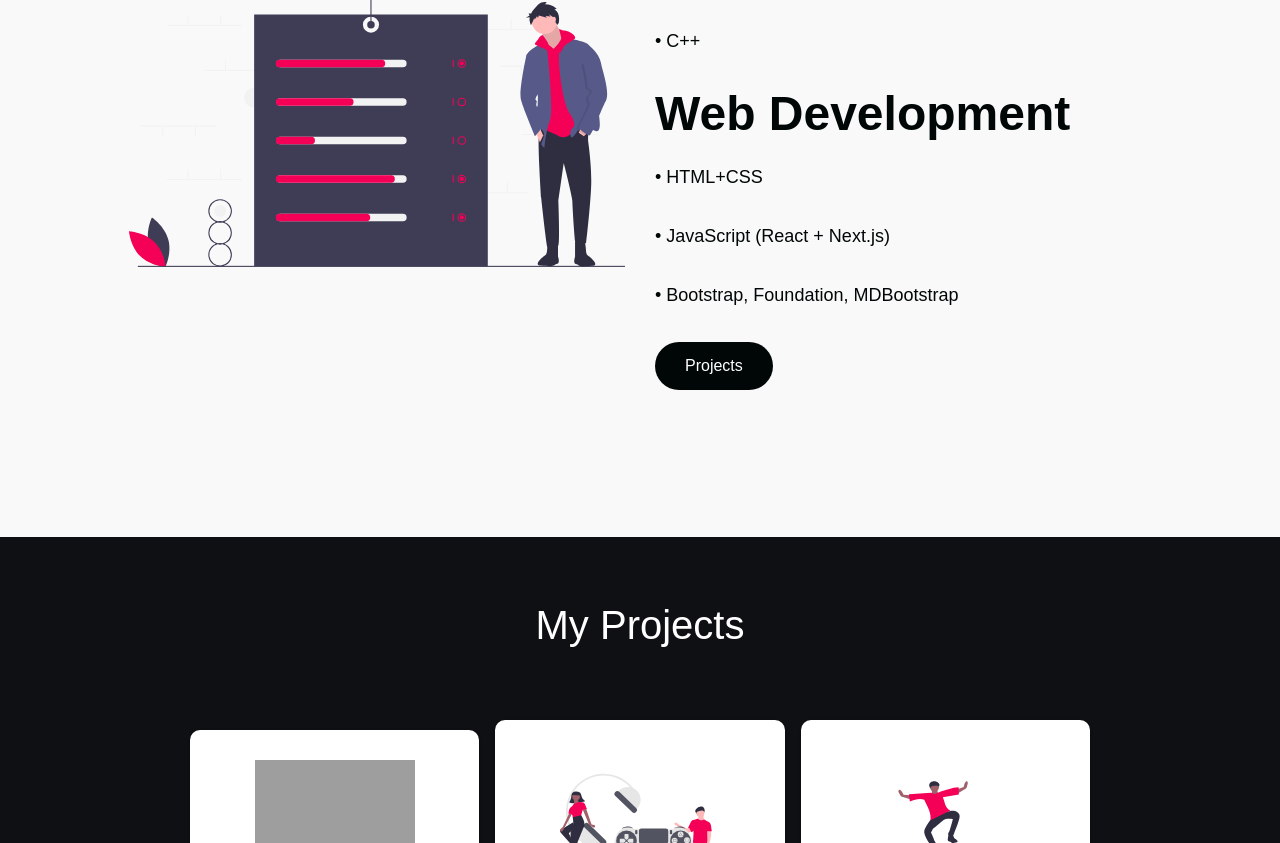
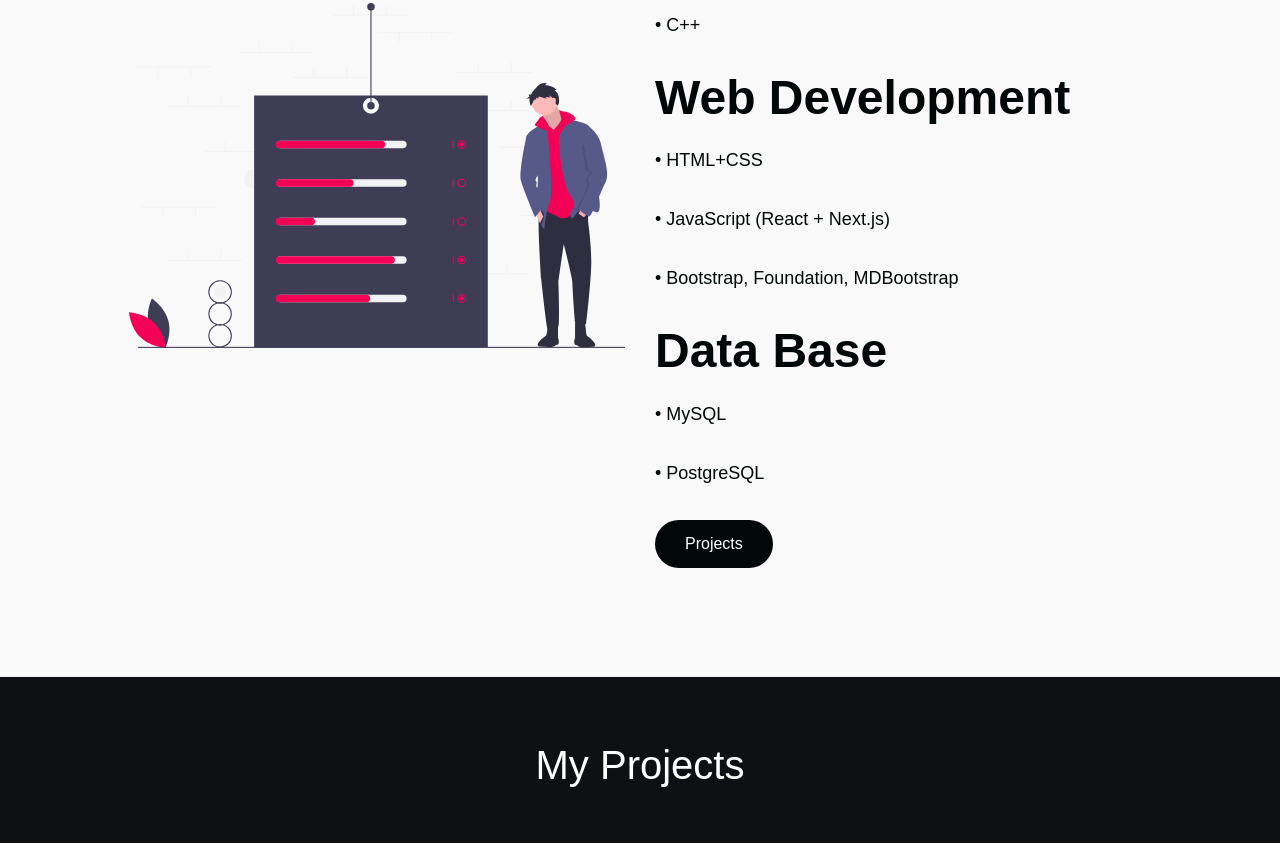
Before and after one commit to nikolaypleshkov/personal-website, a React (Create React App) app: page / in a window 1280 px wide. Shown: the part 2183-3026 px from the top of the page. Built offline with nearby package versions, Linux system fonts and the light colour scheme; grey boxes are pictures that could not be loaded; a web font is replaced by a local one.

Commit message:
fixed skill section

```diff
--- a/src/components/SkillsSection/data.js
+++ b/src/components/SkillsSection/data.js
@@ -12,6 +12,9 @@ export const skillsSection = {
     description4: '• HTML+CSS',
     description5: '• JavaScript (React + Next.js)',
     description6: '• Bootstrap, Foundation, MDBootstrap',
+    heading3: 'Data Base',
+    description7: '• MySQL',
+    description8: '• PostgreSQL',
     buttonLabel: 'Projects',
     imgStart: true,
     img: require('../../images/undraw_percentages_0rur.svg').default,
--- a/src/components/SkillsSection/index.js
+++ b/src/components/SkillsSection/index.js
@@ -11,7 +11,7 @@ import {Column1,
 
 import {SkillsRow,SkillsContainer, SkillsWrapper} from './skills-elements'
 import {Button} from '../Button'
-function SkillsSection({id,lightBg,lightText,darkText,imgStart,topLine,heading1,description1,description2,description3,heading2,description4,description5,description6,primary,dark,dark2,buttonLabel,img,alt}) {
+function SkillsSection({id,lightBg,lightText,darkText,imgStart,topLine,heading1,description1,description2,description3,heading2,description4,description5,description6,primary,dark,dark2,buttonLabel,img,alt,heading3,description7,description8}) {
     return (
         <SkillsContainer lightBg = {lightBg} id = {id}>
             <SkillsWrapper>
@@ -27,6 +27,9 @@ function SkillsSection({id,lightBg,lightText,darkText,imgStart,topLine,heading1,
                       <Subtitle darkText = {darkText}> {description4}</Subtitle>
                       <Subtitle darkText = {darkText}>{description5}</Subtitle>
                       <Subtitle darkText = {darkText}>{description6}</Subtitle>
+                      <Heading lightText = {lightText}>{heading3}</Heading>
+                      <Subtitle darkText = {darkText}> {description7}</Subtitle>
+                      <Subtitle darkText = {darkText}> {description8}</Subtitle>
                       <BtnWrap>
                              <Button to='projects' smooth={true} duration={500} spy={true} exacr="true" offset={-80} primary={primary ? 1 : 0} dark={dark ? 1 : 0} dark2={dark2 ? 1 : 0}>{buttonLabel}</Button>
                          </BtnWrap>
--- a/src/components/SkillsSection/skills-elements.js
+++ b/src/components/SkillsSection/skills-elements.js
@@ -3,7 +3,7 @@ import styled from 'styled-components'
 export const SkillsContainer = styled.div`
   color: #fff;
   background: ${({lightBg}) => (lightBg ? '#f9f9f9' : '#0f1014')};
-
+  height: 1000px;
   @media screen and (max-width: 768px){
       padding: 100px 0;
   }
@@ -25,6 +25,7 @@ export const SkillsRow = styled.div`
   display: grid;
   grid-auto-columns: minmax(auto, 1fr);
   align-items: center;
+  margin-top: 3.5rem;
   grid-template-areas: ${({imgStart}) => (imgStart ? `'col2 col1'` : `'col1 col2'`)};
 
   @media screen and (max-width: 768px){
```
